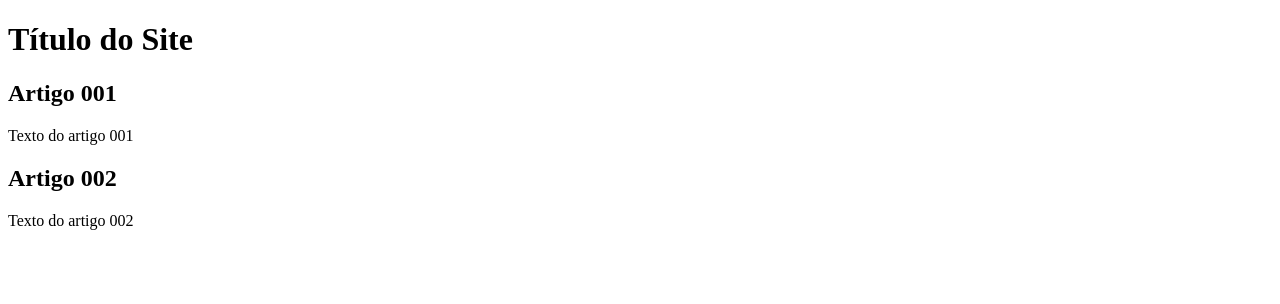
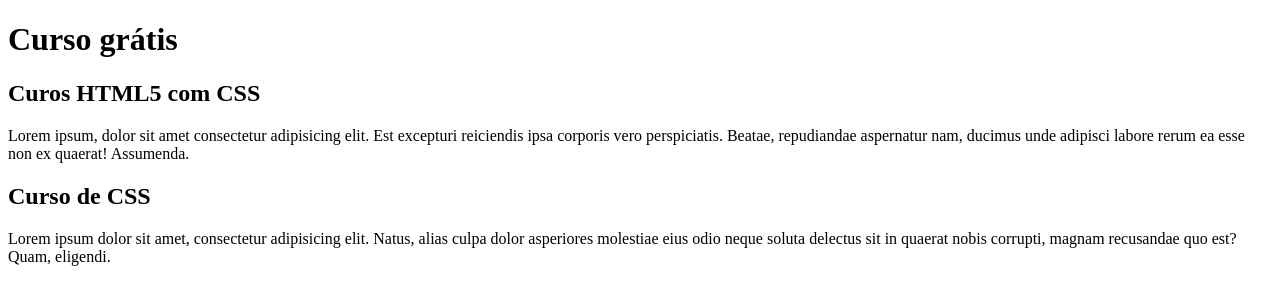
Before and after one commit to Diniz-z/projeto-site, a plain HTML site: page index.html in a window 1280 px wide. Drawn offline with Linux system fonts and the light colour scheme.

Commit message:
comecei a escrever o conteúdo

```diff
--- a/index.html
+++ b/index.html
@@ -8,15 +8,15 @@
 <body>
     <main>
         <header>
-            <h1>Título do Site</h1>
+            <h1>Curso grátis</h1>
         </header>
         <article>
-            <h2>Artigo 001</h2>
-            <p>Texto do artigo 001</p>
+            <h2>Curos HTML5 com CSS</h2>
+            <p>Lorem ipsum, dolor sit amet consectetur adipisicing elit. Est excepturi reiciendis ipsa corporis vero perspiciatis. Beatae, repudiandae aspernatur nam, ducimus unde adipisci labore rerum ea esse non ex quaerat! Assumenda.</p>
         </article>
         <article>
-            <h2>Artigo 002</h2>
-            <p>Texto do artigo 002</p>
+            <h2>Curso de CSS </h2>
+            <P>Lorem ipsum dolor sit amet, consectetur adipisicing elit. Natus, alias culpa dolor asperiores molestiae eius odio neque soluta delectus sit in quaerat nobis corrupti, magnam recusandae quo est? Quam, eligendi.</P>
         </article>
     </main>
 </body>
```
